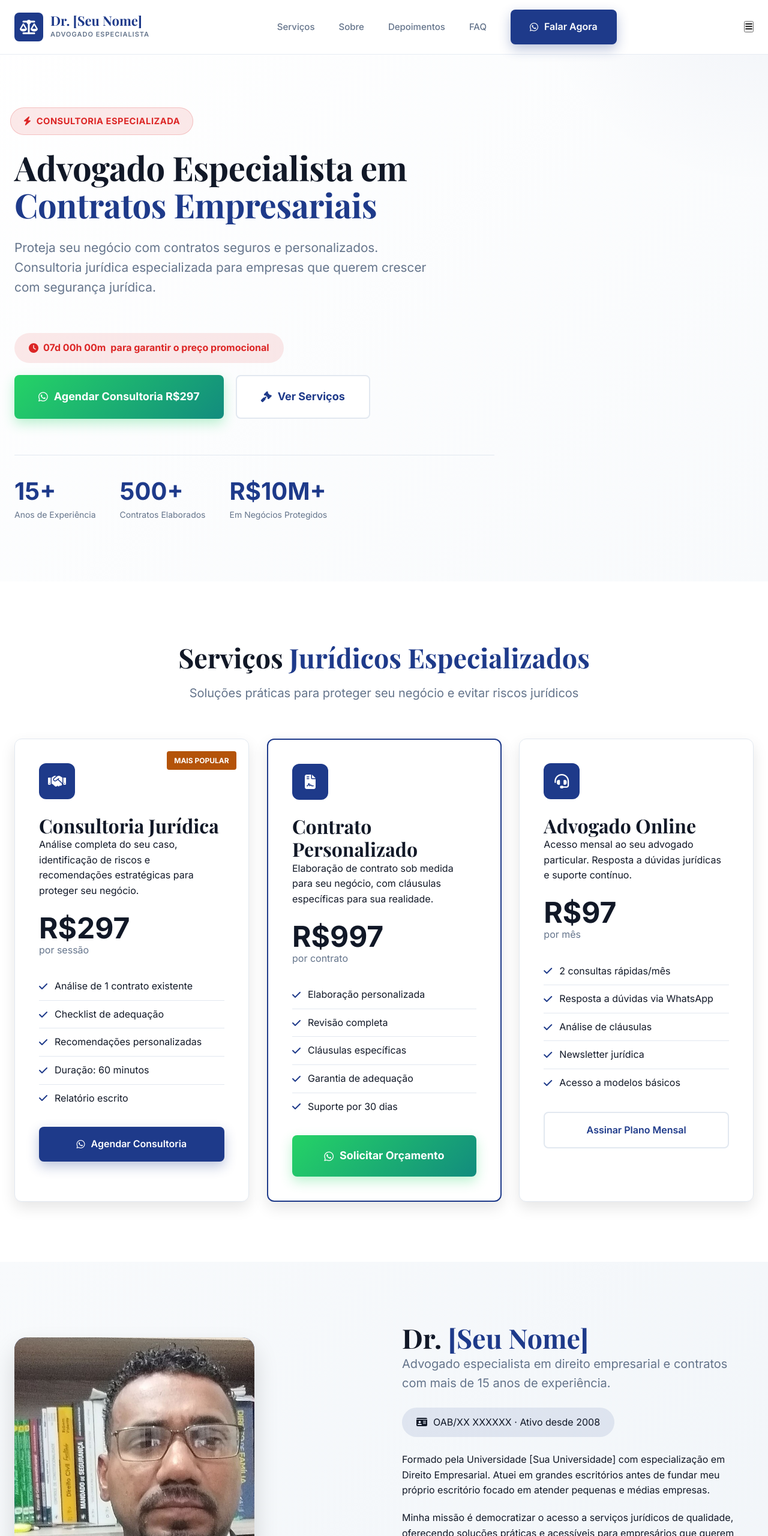
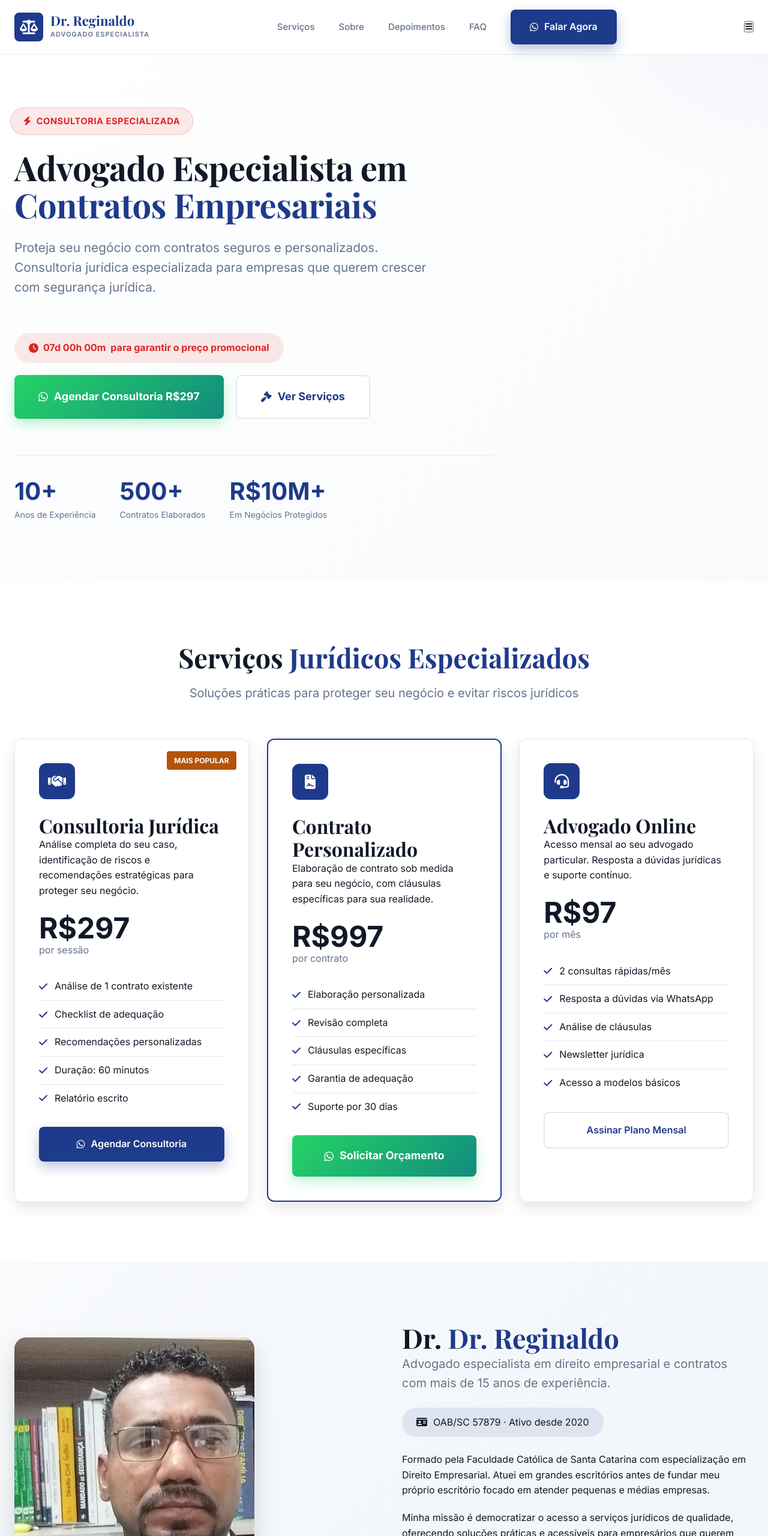
Before and after one commit to mestrereginaldo-site/consultoria-dez-2025, a plain HTML site: page index.html in a window 1280 px wide. Shown: the top 2560 px of the page at 60% size. Drawn offline with nearby package versions, Linux system fonts and the light colour scheme.

Commit message:
Update index.html

```diff
--- a/index.html
+++ b/index.html
@@ -3,11 +3,11 @@
 <head>
     <meta charset="UTF-8">
     <meta name="viewport" content="width=device-width, initial-scale=1.0">
-    <title>Dr. [Seu Nome] - Advogado Especialista em Contratos Empresariais | Consultoria R$297</title>
+    <title>Dr. Reginaldo - Advogado Especialista em Contratos Empresariais | Consultoria R$297</title>
     <meta name="description" content="Advogado especialista em contratos empresariais. Consultoria jurídica R$297. Análise de contratos, elaboração personalizada, suporte 24/7 via WhatsApp. OAB/XX XXXXXX">
 
     <!-- Open Graph Tags -->
-    <meta property="og:title" content="Dr. [Seu Nome] - Advogado Especialista em Contratos">
+    <meta property="og:title" content="Dr. Reginaldo - Advogado Especialista em Contratos">
     <meta property="og:description" content="Consultoria jurídica R$297. Proteja seu negócio com contratos seguros.">
     <meta property="og:image" content="https://images.unsplash.com/photo-1589829545856-d10d557cf95f?ixlib=rb-1.2.1&auto=format&fit=crop&w=1200&q=80">
     <meta property="og:url" content="https://seusite.com.br">
@@ -15,7 +15,7 @@
 
     <!-- Twitter Cards -->
     <meta name="twitter:card" content="summary_large_image">
-    <meta name="twitter:title" content="Dr. [Seu Nome] - Advogado Contratos R$297">
+    <meta name="twitter:title" content="Dr. Reginaldo - Advogado Contratos R$297">
     <meta name="twitter:description" content="Consultoria jurídica especializada em contratos empresariais">
 
     <!-- Favicon -->
@@ -796,7 +796,7 @@
                     <i class="fas fa-balance-scale"></i>
                 </div>
                 <div class="logo-text">
-                    <div class="logo-main">Dr. [Seu Nome]</div>
+                    <div class="logo-main">Dr. Reginaldo</div>
                     <div class="logo-sub">ADVOGADO ESPECIALISTA</div>
                 </div>
             </a>
@@ -850,7 +850,7 @@
 
                 <div class="hero-stats">
                     <div class="stat-item">
-                        <div class="stat-number">15+</div>
+                        <div class="stat-number">10+</div>
                         <div class="stat-label">Anos de Experiência</div>
                     </div>
                     <div class="stat-item">
@@ -974,15 +974,15 @@
                 </div>
 
                 <div class="about-text">
-                    <h2>Dr. <span class="text-primary">[Seu Nome]</span></h2>
+                    <h2>Dr. <span class="text-primary">Dr. Reginaldo</span></h2>
                     <p class="lead">Advogado especialista em direito empresarial e contratos com mais de 15 anos de experiência.</p>
 
                     <div class="oab-badge">
                         <i class="fas fa-id-card"></i>
-                        <span>OAB/XX XXXXXX · Ativo desde 2008</span>
+                        <span>OAB/SC 57879 · Ativo desde 2020</span>
                     </div>
 
-                    <p>Formado pela Universidade [Sua Universidade] com especialização em Direito Empresarial. Atuei em grandes escritórios antes de fundar meu próprio escritório focado em atender pequenas e médias empresas.</p>
+                    <p>Formado pela Faculdade Católica de Santa Catarina com especialização em Direito Empresarial. Atuei em grandes escritórios antes de fundar meu próprio escritório focado em atender pequenas e médias empresas.</p>
 
                     <p style="margin-top: 20px;">Minha missão é democratizar o acesso a serviços jurídicos de qualidade, oferecendo soluções práticas e acessíveis para empresários que querem proteger seus negócios sem gastar fortunas.</p>
 
@@ -1011,7 +1011,7 @@
             <div class="testimonial-grid">
                 <div class="testimonial-card">
                     <div class="testimonial-text">
-                        "A consultoria com o Dr. [Seu Nome] me salvou de um contrato que poderia ter custado R$50.000. Sua análise foi minuciosa e as recomendações foram fundamentais."
+                        "A consultoria com o Dr. Reginaldo me salvou de um contrato que poderia ter custado R$50.000. Sua análise foi minuciosa e as recomendações foram fundamentais."
                     </div>
                     <div class="testimonial-author">
                         <div class="author-avatar">CR</div>
@@ -1096,7 +1096,7 @@
                         <i class="fas fa-chevron-down"></i>
                     </div>
                     <div class="faq-answer">
-                        <p>Agendamos uma videoconferência de 60 minutos onde analiso seu caso, documento ou dúvida. Durante a sessão, faço perguntas específicas, identifico riscos e dou recomendações práticas. Após a consulta, envio um relatório por email com as principais conclusões e próximos passos.</p>
+                        <p>Agendamos uma videoconferência de 30 minutos onde analiso seu caso, documento ou dúvida. Durante a sessão, faço perguntas específicas, identifico riscos e dou recomendações práticas. Após a consulta, envio um relatório por email com as principais conclusões e próximos passos.</p>
                     </div>
                 </div>
 
@@ -1184,7 +1184,7 @@
                             <i class="fas fa-balance-scale"></i>
                         </div>
                         <div class="logo-text">
-                            <div class="logo-main" style="color: white;">Dr. [Seu Nome]</div>
+                            <div class="logo-main" style="color: white;">Dr. Reginaldo</div>
                             <div class="logo-sub" style="color: var(--primary-light);">ADVOGADO</div>
                         </div>
                     </div>
@@ -1229,7 +1229,7 @@
             </div>
 
             <div class="copyright">
-                <p>© 2024 Dr. [Seu Nome] - Advogado. OAB/XX XXXXXX. Todos os direitos reservados.</p>
+                <p>© 2025 Dr. Reginaldo - Advogado. OAB/SC 57879. Todos os direitos reservados.</p>
                 <p style="margin-top: 10px; font-size: 12px; color: rgba(255,255,255,0.5);">
                     Este site não constitui relação advogado-cliente. Consultoria jurídica não substitui representação legal em processos judiciais.
                 </p>
```
